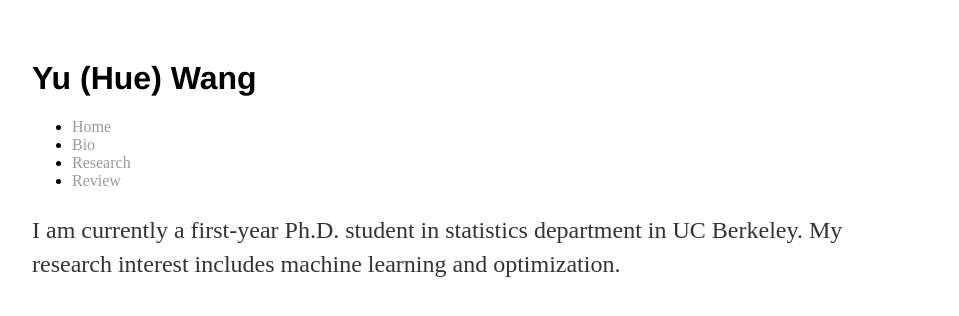
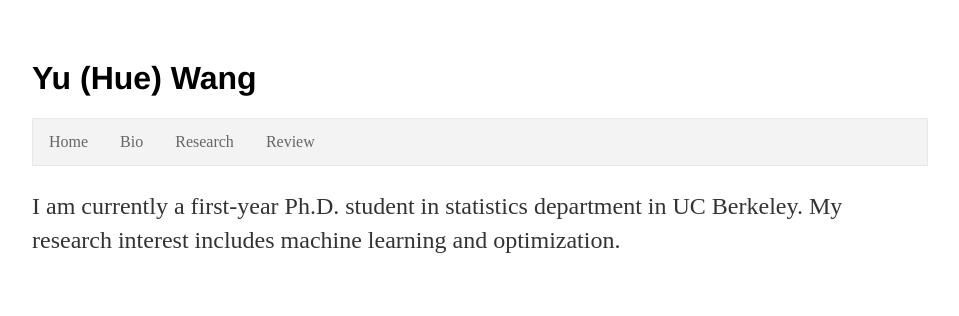
Before and after one commit to shifwang/shifwang.github.io, a Jekyll site: the page index.html, which Jekyll copies as it is, in a window 1280 px wide. Shown: the top 316 px of the page, without its empty margins (160-1119 px from the left). Built offline with Jekyll 4.4.1, drawn with Linux system fonts in a browser that asks for light colours.

Commit message:
Navigation bar added

```diff
--- a/css/navigation_bar.css
+++ b/css/navigation_bar.css
@@ -1,4 +1,5 @@
-nav ul {
+/*####### Navigation bar class = ul.nav ######*/
+ul.nav {
     list-style-type: none;
     margin: 0;
     padding: 0;
@@ -7,11 +8,11 @@ nav ul {
     background-color: #f3f3f3;
 }
 
-nav ul li {
+ul.nav li {
     float: left;
 }
 
-nav li a {
+ul.nav li a {
     display: block;
     color: #666;
     text-align: center;
@@ -19,11 +20,11 @@ nav li a {
     text-decoration: none;
 }
 
-nav ul li a:hover:not(.active) {
+ul.nav li a:hover:not(.active) {
     background-color: #ddd;
 }
 
-nav ul li a.active {
+ul.nav li a.active {
     color: white;
     background-color: #4CAF50;
 }
```
Also changed, not shown: css/main.css (+0 -12 lines).
